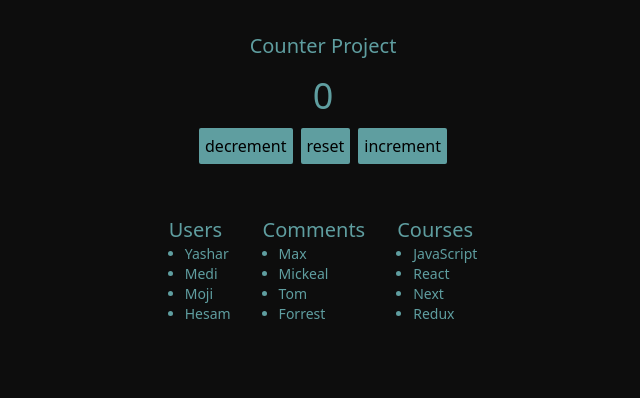
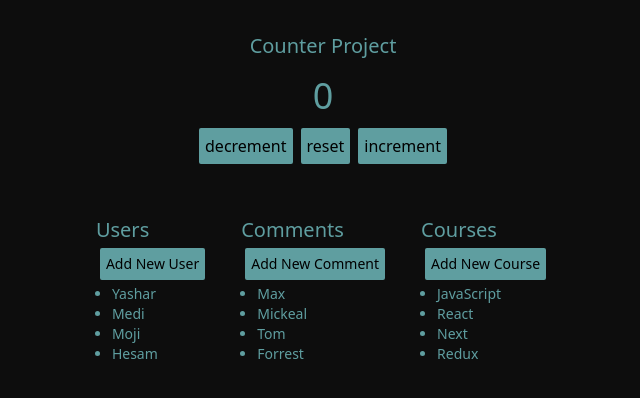
Before and after one commit to Yasharmohamadi/react-redux, a React (Create React App) app: page / in a window 1280 px wide. Shown: the top 398 px of the page, without its empty margins (317-957 px from the left). Built offline with nearby package versions, Linux system fonts and the light colour scheme.

Commit message:
add mapDispatchToProps to project

```diff
--- a/src/App.js
+++ b/src/App.js
@@ -61,10 +61,10 @@ export default function App() {
 	store.dispatch(addCourseActionCreator(3, "Next"));
 	store.dispatch(addCourseActionCreator(4, "Redux"));
 
-	store.dispatch(addCommentActionCreator(1, "Max"));
-	store.dispatch(addCommentActionCreator(2, "Mickeal"));
-	store.dispatch(addCommentActionCreator(3, "Tom"));
-	store.dispatch(addCommentActionCreator(4, "Forrest"));
+	store.dispatch(addCommentActionCreator(1, "Max", ""));
+	store.dispatch(addCommentActionCreator(2, "Mickeal", ""));
+	store.dispatch(addCommentActionCreator(3, "Tom", ""));
+	store.dispatch(addCommentActionCreator(4, "Forrest", ""));
 
 	// this api request handle with thunk middleware
 	// store.dispatch(getCommentsActionCreatorStart('https://jsonplaceholder.typicode.com/users'))
@@ -72,7 +72,7 @@ export default function App() {
 	// store.dispatch(getUsersActionCreatorStart("https://jsonplaceholder.typicode.com/users"))
 	return (
 		<Provider store={store}>
-			<div className="container m-auto mt-8 flex items-center justify-center">
+			<div className="container m-auto mt-8 flex justify-center">
 				<Users />
 				<Comments />
 				<Courses />
--- a/src/Components/Comments.js
+++ b/src/Components/Comments.js
@@ -1,11 +1,15 @@
 import React from "react";
 import { connect } from "react-redux";
+import { addCommentActionCreator } from "../Redux/Stores/Comments";
 
 function Comments(props) {
 	console.log(props);
 	return (
 		<div className="text-[#5f9ea0] p-4">
 			<h1 className="text-xl">Comments</h1>
+			<button className="btn text-black text-sm" onClick={props.addNewComment}>
+				Add New Comment
+			</button>
 			<ul className="list-disc pl-4">
 				{props.comments.map((comments) => (
 					<li key={comments.id} className="text-sm">
@@ -20,4 +24,10 @@ function mapStateToProps(state) {
 	return { comments: state.Comments };
 }
 
-export default connect(mapStateToProps)(Comments);
+function mapDispatchToProps(dispatch) {
+	return {
+		addNewComment: () => dispatch(addCommentActionCreator(5, "Jack", "")),
+	};
+}
+
+export default connect(mapStateToProps, mapDispatchToProps)(Comments);
--- a/src/Components/Courses.js
+++ b/src/Components/Courses.js
@@ -1,11 +1,14 @@
 import React from "react";
 import { connect } from "react-redux";
+import { addCourseActionCreator } from "../Redux/Stores/Courses";
 
 function Courses(props) {
-	console.log(props.course);
 	return (
 		<div className="text-[#5f9ea0] p-4">
 			<h1 className="text-xl">Courses</h1>
+			<button className="btn text-black text-sm" onClick={props.addNewCourse}>
+				Add New Course
+			</button>
 			<ul className="list-disc pl-4">
 				{props.course.map((course) => (
 					<li key={course.id} className="text-sm">
@@ -21,4 +24,10 @@ function mapStateToProps(state) {
 	return { course: state.Courses };
 }
 
-export default connect(mapStateToProps)(Courses);
+function mapDispatchToProps(dispatch) {
+	return {
+		addNewCourse: () => dispatch(addCourseActionCreator(5, "Tailwind")),
+	};
+}
+
+export default connect(mapStateToProps, mapDispatchToProps)(Courses);
--- a/src/Components/Users.js
+++ b/src/Components/Users.js
@@ -1,10 +1,14 @@
 import React from "react";
 import { connect } from "react-redux";
+import { addUserActionCreator } from "../Redux/Stores/Users";
 
 function Users(props) {
 	return (
 		<div className="text-[#5f9ea0] p-4">
 			<h1 className="text-xl">Users</h1>
+			<button className="btn text-black text-sm" onClick={props.addNewUser}>
+				Add New User
+			</button>
 			<ul className="list-disc pl-4">
 				{props.users.map((user) => (
 					<li key={user.id} className="text-sm">
@@ -20,4 +24,10 @@ function mapStateToProps(state) {
 	return { users: state.Users };
 }
 
-export default connect(mapStateToProps)(Users);
+function mapDispatchToProps(dispatch) {
+	return {
+		addNewUser: () => dispatch(addUserActionCreator(5, "Eshi")),
+	};
+}
+
+export default connect(mapStateToProps, mapDispatchToProps)(Users);
```
Lines whose indentation alone changed are shown as unchanged.
